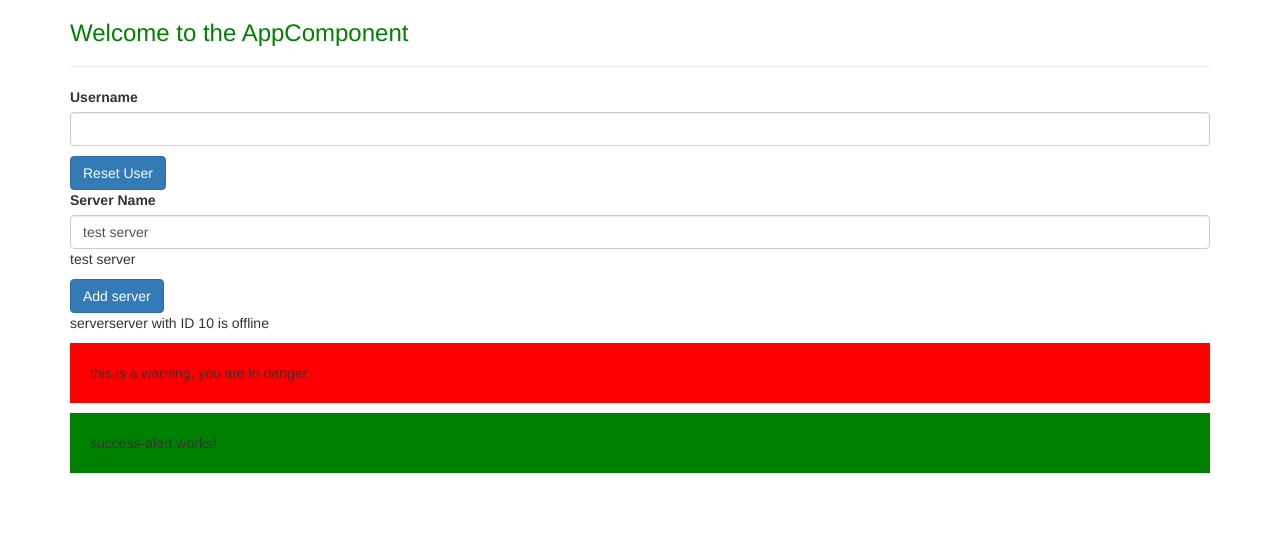
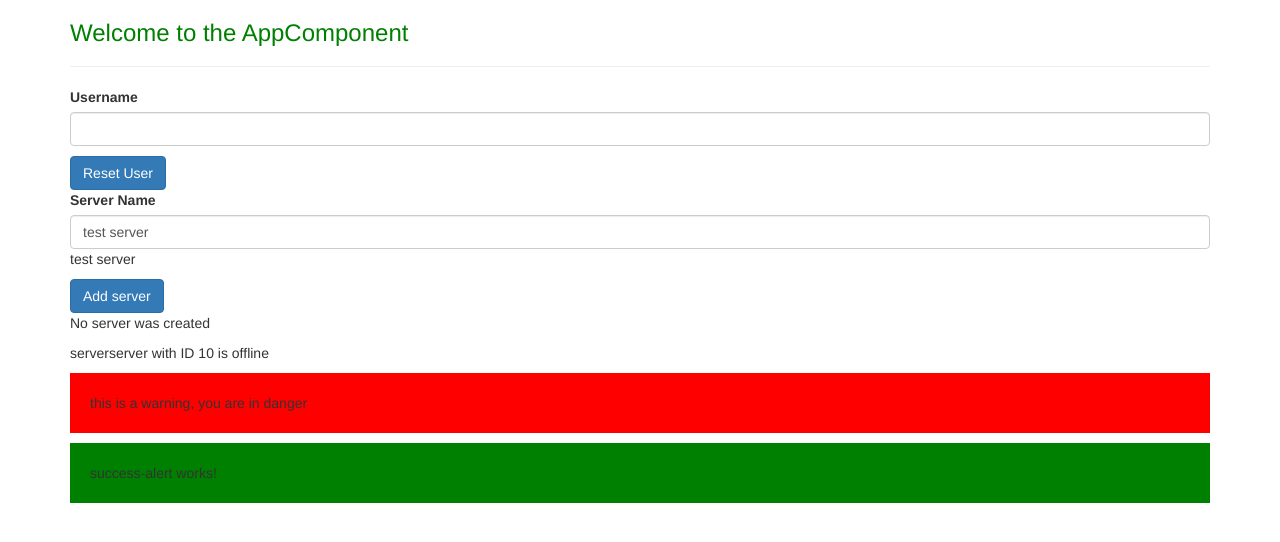
Before and after one commit to evagolabek/angular-app-udemy-course, an Angular app: page / in a window 1280 px wide. Shown: the top 542 px of the page. Built offline with nearby package versions, Linux system fonts and the light colour scheme.

Commit message:
ngIf with else condition and using local ref

```diff
--- a/src/app/servers/servers.component.html
+++ b/src/app/servers/servers.component.html
@@ -31,6 +31,13 @@ class="form-control"
 
 <!-- *ngIf is structural directives which means it changes the structure of the DOM, it either adds this element or it doesn't -->
 
-<p *ngIf="serverCreated">server was created, server the new name is {{ serverName}}</p>
+<!-- preferably version "!serverCreated = else noServer" -->
+<p *ngIf="serverCreated; else noServer">server was created, server the new name is {{ serverName}}</p>
+
+<!-- using LOCAL REFERENCE (marker) and ng-template for ngIf/else showing conditionally -->
+<ng-template #noServer>
+  <p>No server was created
+  </p>
+  </ng-template>
 <!-- <p> {{ serverCreationStatus }}</p> -->
 <app-server></app-server>
```
